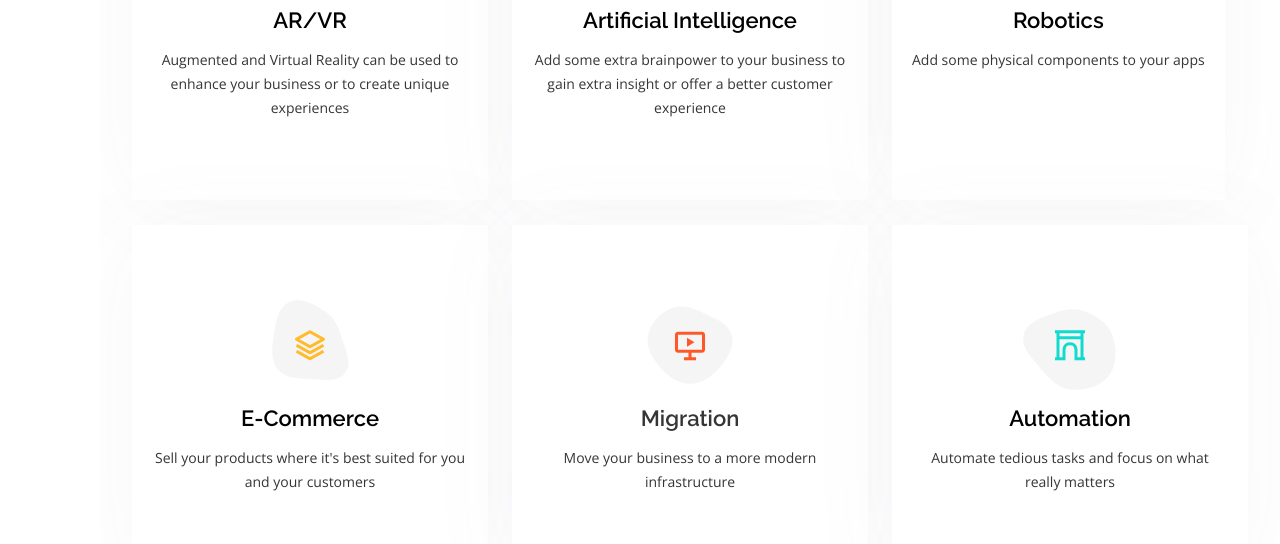
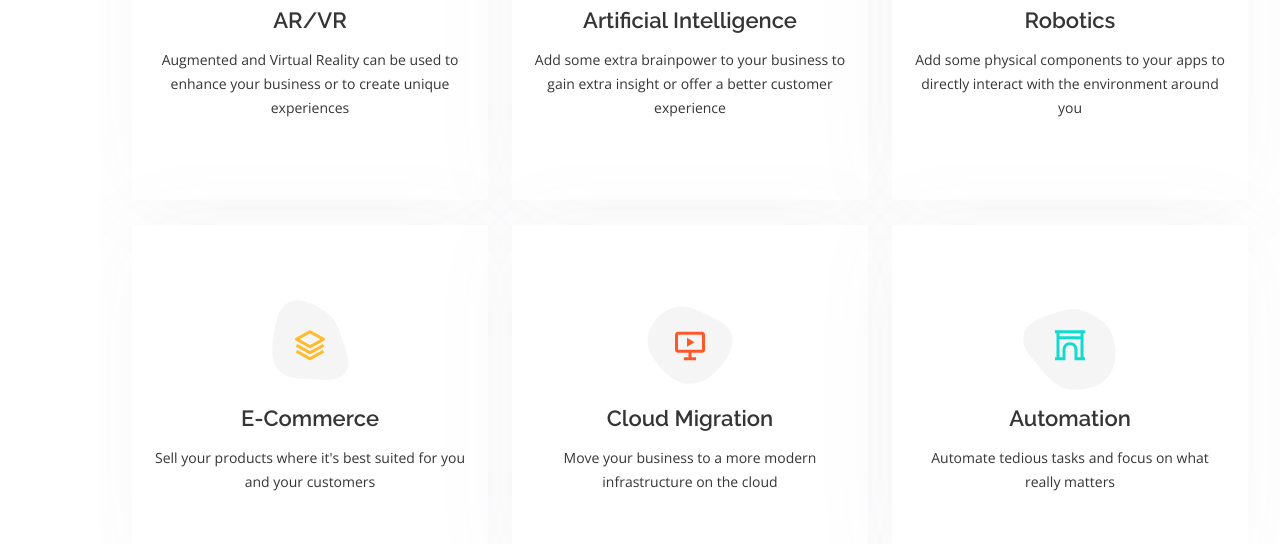
Before and after one commit to zimablue-io/zimablue-io, a website: page index.html in a window 1280 px wide. Shown: the part 1906-2450 px from the top of the page. Drawn offline with nearby package versions, Linux system fonts and the light colour scheme.

Commit message:
chore: remove hyperlinks in services and updated some descriptions

```diff
--- a/index.html
+++ b/index.html
@@ -281,7 +281,7 @@
 									</svg>
 									<i class="bx bxl-dribbble"></i>
 								</div>
-								<h4><a href="">AR/VR</a></h4>
+								<h4>AR/VR</h4>
 								<p>
 									Augmented and Virtual Reality can be used to
 									enhance your business or to create unique
@@ -312,7 +312,7 @@
 									</svg>
 									<i class="bx bx-file"></i>
 								</div>
-								<h4><a href="">Artificial Intelligence</a></h4>
+								<h4>Artificial Intelligence</h4>
 								<p>
 									Add some extra brainpower to your business
 									to gain extra insight or offer a better
@@ -343,8 +343,12 @@
 									</svg>
 									<i class="bx bx-tachometer"></i>
 								</div>
-								<h4><a href="">Robotics</a></h4>
-								<p>Add some physical components to your apps</p>
+								<h4>Robotics</h4>
+								<p>
+									Add some physical components to your apps to
+									directly interact with the environment
+									around you
+								</p>
 							</div>
 						</div>
 
@@ -370,7 +374,7 @@
 									</svg>
 									<i class="bx bx-layer"></i>
 								</div>
-								<h4><a href="">E-Commerce</a></h4>
+								<h4>E-Commerce</h4>
 								<p>
 									Sell your products where it's best suited
 									for you and your customers
@@ -400,10 +404,10 @@
 									</svg>
 									<i class="bx bx-slideshow"></i>
 								</div>
-								<h4><a href=""></a>Migration</h4>
+								<h4>Cloud Migration</h4>
 								<p>
 									Move your business to a more modern
-									infrastructure
+									infrastructure on the cloud
 								</p>
 							</div>
 						</div>
@@ -430,7 +434,7 @@
 									</svg>
 									<i class="bx bx-arch"></i>
 								</div>
-								<h4><a href="">Automation</a></h4>
+								<h4>Automation</h4>
 								<p>
 									Automate tedious tasks and focus on what
 									really matters
```
